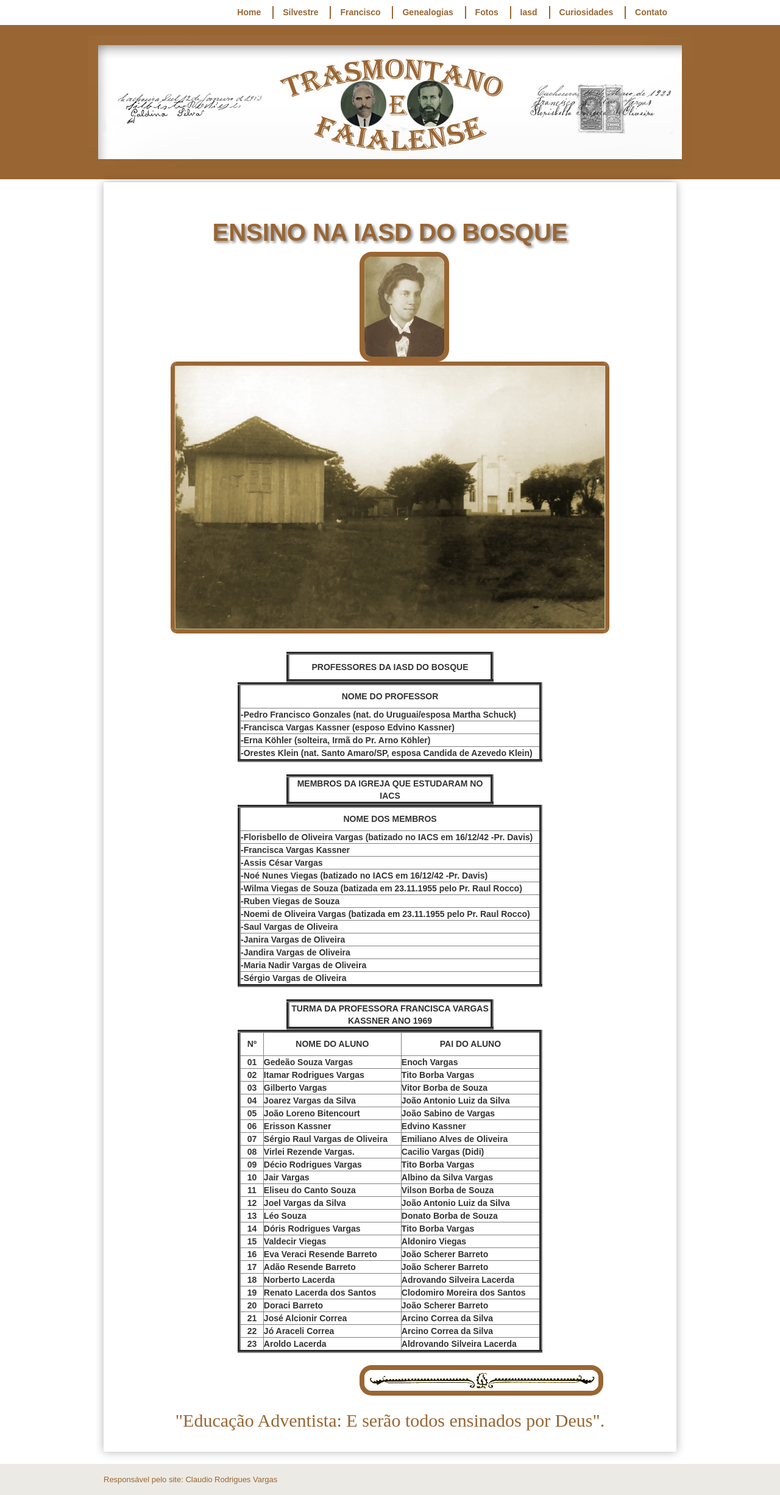
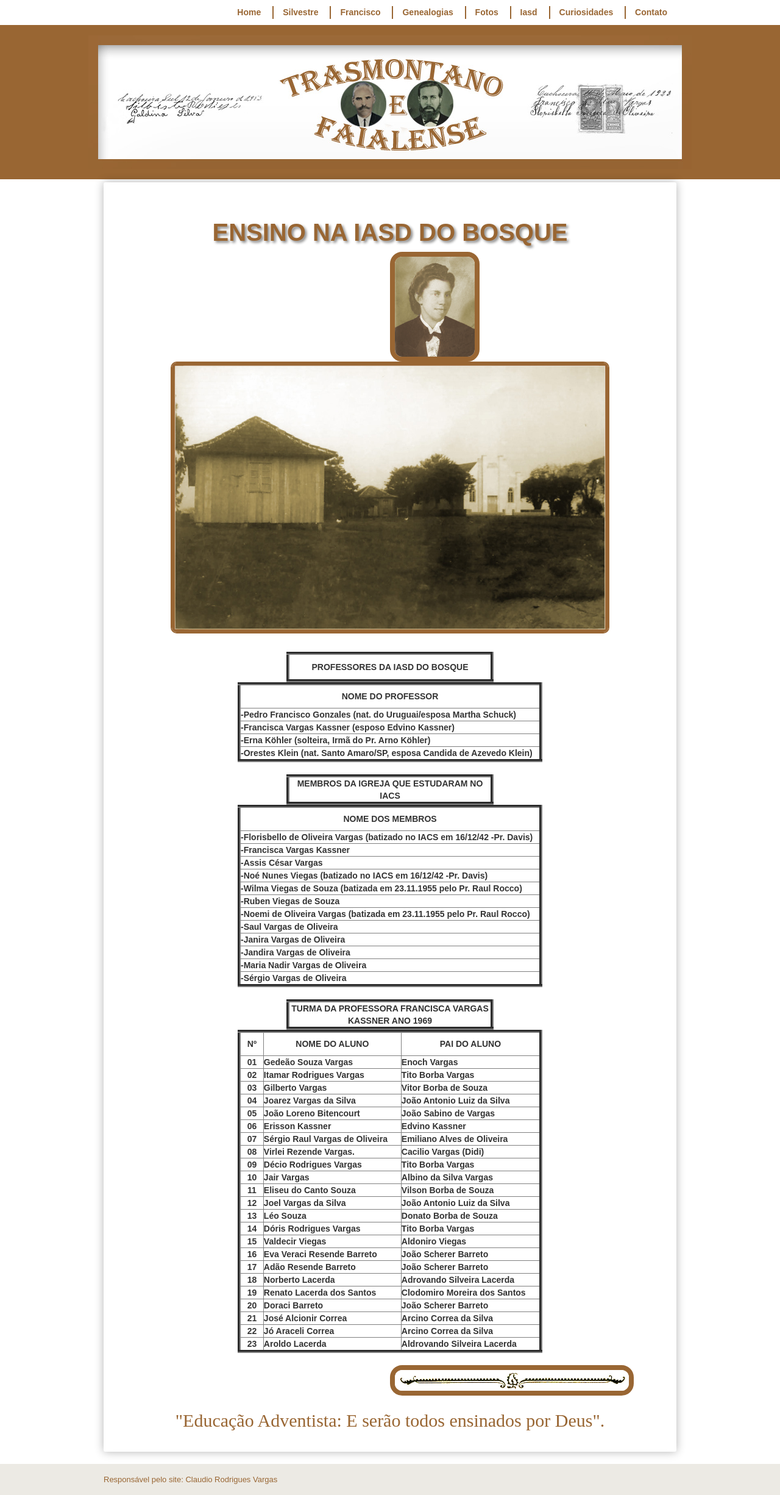
Before and after one commit to claudiovargas1955/claudiovargas1955.github.io, a Jekyll site: the page built from _pages/ensino-da-iasd-bosque.html, in a window 1280 px wide. Shown: the whole page at 61% size. Built offline with Jekyll 4.4.1, drawn with Linux system fonts in a browser that asks for light colours; some web fonts are replaced.

Commit message:
Update ensino-da-iasd-bosque.html

```diff
--- a/_pages/ensino-da-iasd-bosque.html
+++ b/_pages/ensino-da-iasd-bosque.html
@@ -108,7 +108,7 @@ figure.foto-legenda:hover figcaption {opacity: 5;
        }
 
  .dir3{border:#996633 solid 8px;
-        margin-left: 400px;
+        margin-left: 450px;
         margin-top: 0px;
         margin-botton: 0px;
         padding-left: 0px;
```
